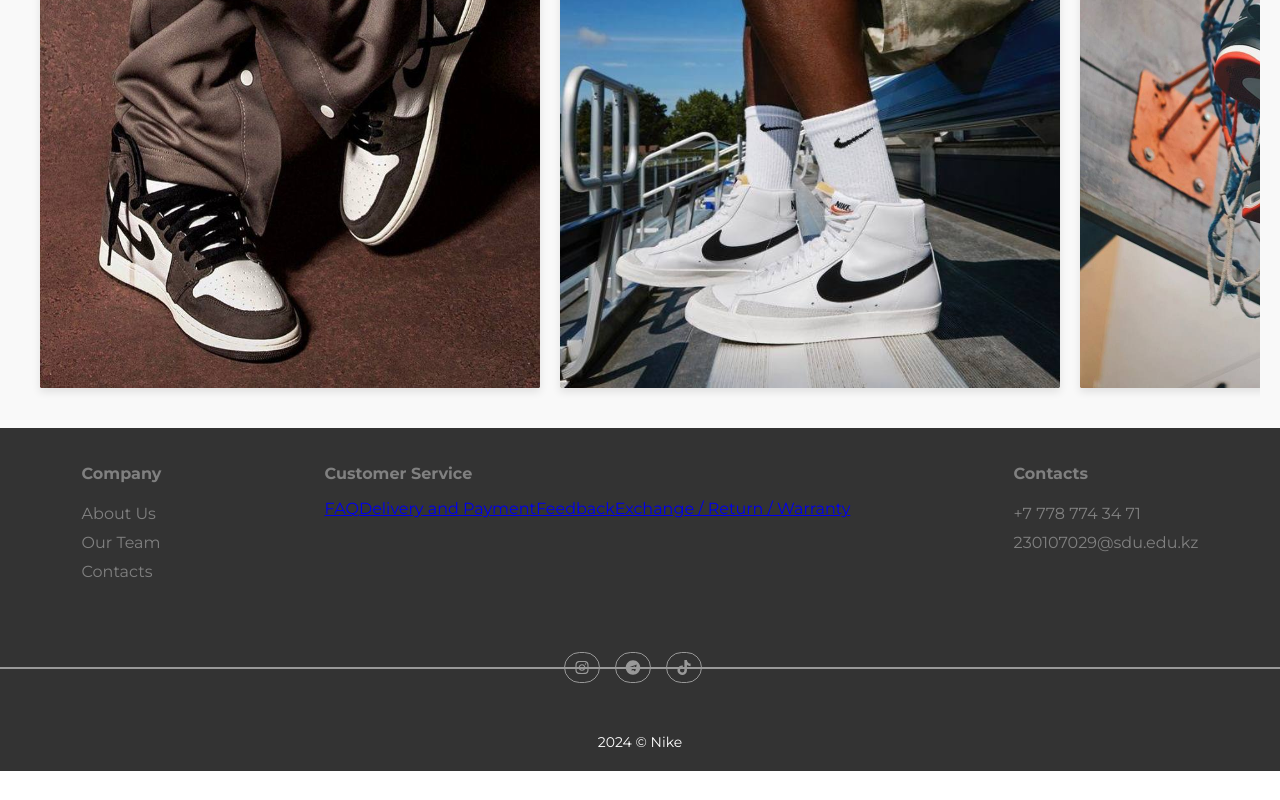
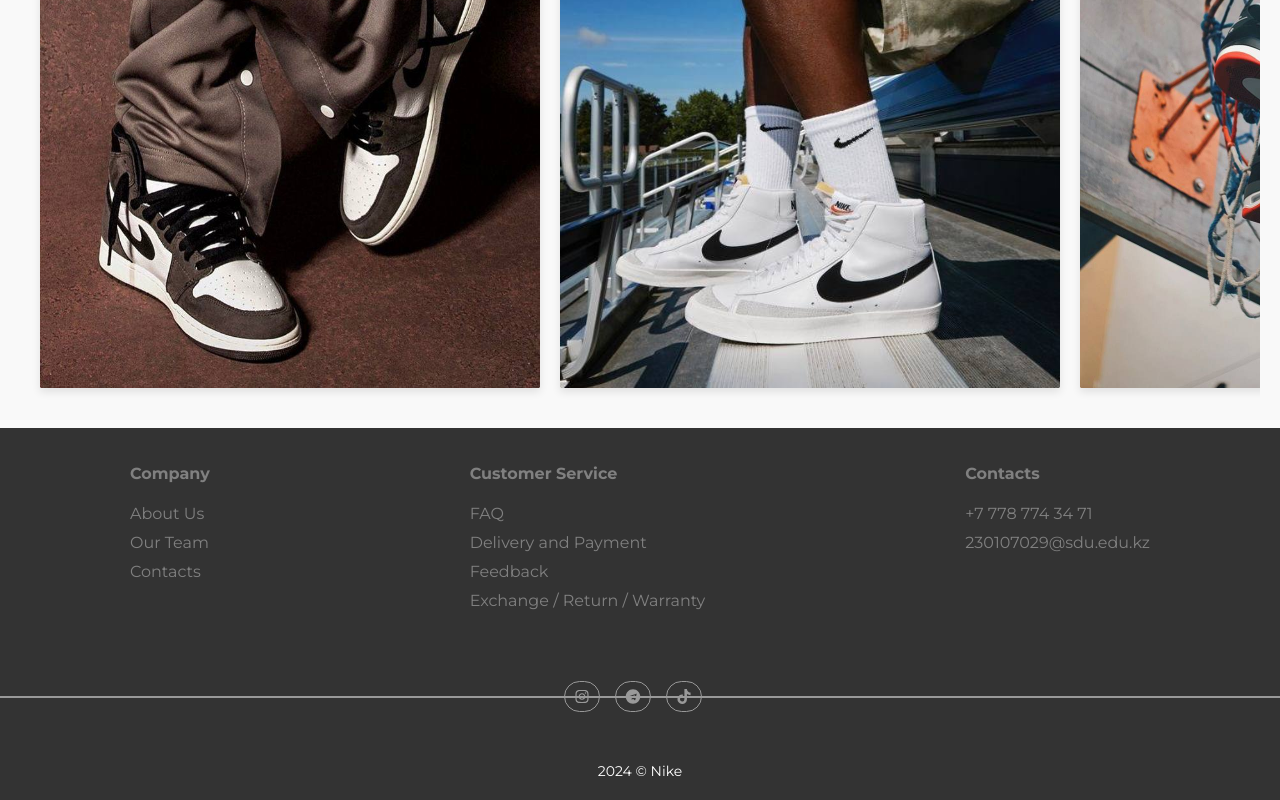
Before and after one commit to yeskerwes/Final-Project-FrontEND, a React (Create React App) app: page / in a window 1280 px wide. Shown: the part 2222-3022 px from the top of the page. Before the commit the page ends 2993 px from the top, so only its background shows below. Built offline with nearby package versions, Linux system fonts and the light colour scheme.

Commit message:
new page

```diff
--- a/src/App.jsx
+++ b/src/App.jsx
@@ -15,6 +15,7 @@ import KidsPage from './components/kidsPage';
 import MenPage from './components/menPage';
 import WomenPage from './components/womenPage';
 import FaqPage from './components/faqPage';
+import AboutUsPage from './components/aboutUsPage';
 
 function App() {
   return (
@@ -37,6 +38,7 @@ function App() {
           <Route path="/men" element={<MenPage />} />
           <Route path="/women" element={<WomenPage />} />
           <Route path="/faq" element={<FaqPage />} />
+          <Route path="/about" element={<AboutUsPage />} />
         </Routes>
 
         <Footer />
--- /dev/null
+++ b/src/components/aboutUsPage.jsx
@@ -0,0 +1,12 @@
+import React from 'react';
+import '../styles/aboutUsPage.css';
+
+const AboutUsPage = () => {
+  return (
+    <div className="about-page">
+      <h1>Добро пожаловать на страницу About!</h1>
+    </div>
+  );
+};
+
+export default AboutUsPage;
--- a/src/components/footer.jsx
+++ b/src/components/footer.jsx
@@ -10,18 +10,18 @@ const Footer = () => {
         <div className="footer-column">
           <h3>Company</h3>
           <ul>
-            <li>About Us</li>
-            <li>Our Team</li>
-            <li>Contacts</li>
+            <li><Link to="/about">About Us</Link></li>
+            <li><Link to="/about">Our Team</Link></li>
+            <li><Link>Contacts</Link></li>
           </ul>
         </div>
         <div className="footer-column">
           <h3>Customer Service</h3>
           <ul>
-            <Link to="/faq">FAQ</Link>
-            <Link to="/faq">Delivery and Payment</Link>
-            <Link to="/faq">Feedback</Link>
-            <Link to="/faq">Exchange / Return / Warranty</Link>
+            <li><Link to="/faq">FAQ</Link></li>
+            <li><Link to="/faq">Delivery and Payment</Link></li>
+            <li><Link to="/faq">Feedback</Link></li>
+            <li><Link to="/faq">Exchange / Return / Warranty</Link></li>
           </ul>
         </div>
         <div className="footer-column">
--- a/src/styles/aboutUs.css
+++ b/src/styles/aboutUs.css
@@ -1,4 +1,5 @@
 .aboutUs-container {
+
   display: flex;
   align-items: center;
   margin: 40px auto;
@@ -24,7 +25,7 @@
 }
 
 .aboutUs-content {
-  max-width: 600px;
+  max-width: 1000px;
   text-align: left;
 }
 
--- a/src/styles/footer.css
+++ b/src/styles/footer.css
@@ -26,6 +26,17 @@
   cursor: pointer;
   position: relative;
   padding: 5px 0;
+  transition: color 0.3s ease;
+}
+
+.footer-column ul li a {
+  color: inherit;
+  text-decoration: none;
+  transition: color 0.3s ease;
+}
+
+.footer-column ul li a:hover {
+  color: white;
 }
 
 .footer-column ul li::before {
@@ -48,7 +59,7 @@
   text-align: left;
 }
 
-.footer-column ul {
+.footer-column ul{
   list-style: none;
   padding: 0;
   text-align: left;
--- a/src/styles/recommendedShoes.css
+++ b/src/styles/recommendedShoes.css
@@ -1,5 +1,5 @@
 .recommended-container {
-    max-width: 1700px;
+    max-width: 1600px;
     margin: 0 auto;
     padding: 20px;
     background-color: #f9f9f9;
```
Also changed, not shown: src/images/forHer.png (added), src/images/forHim.png (added), src/styles/aboutUsPage.css (added).
